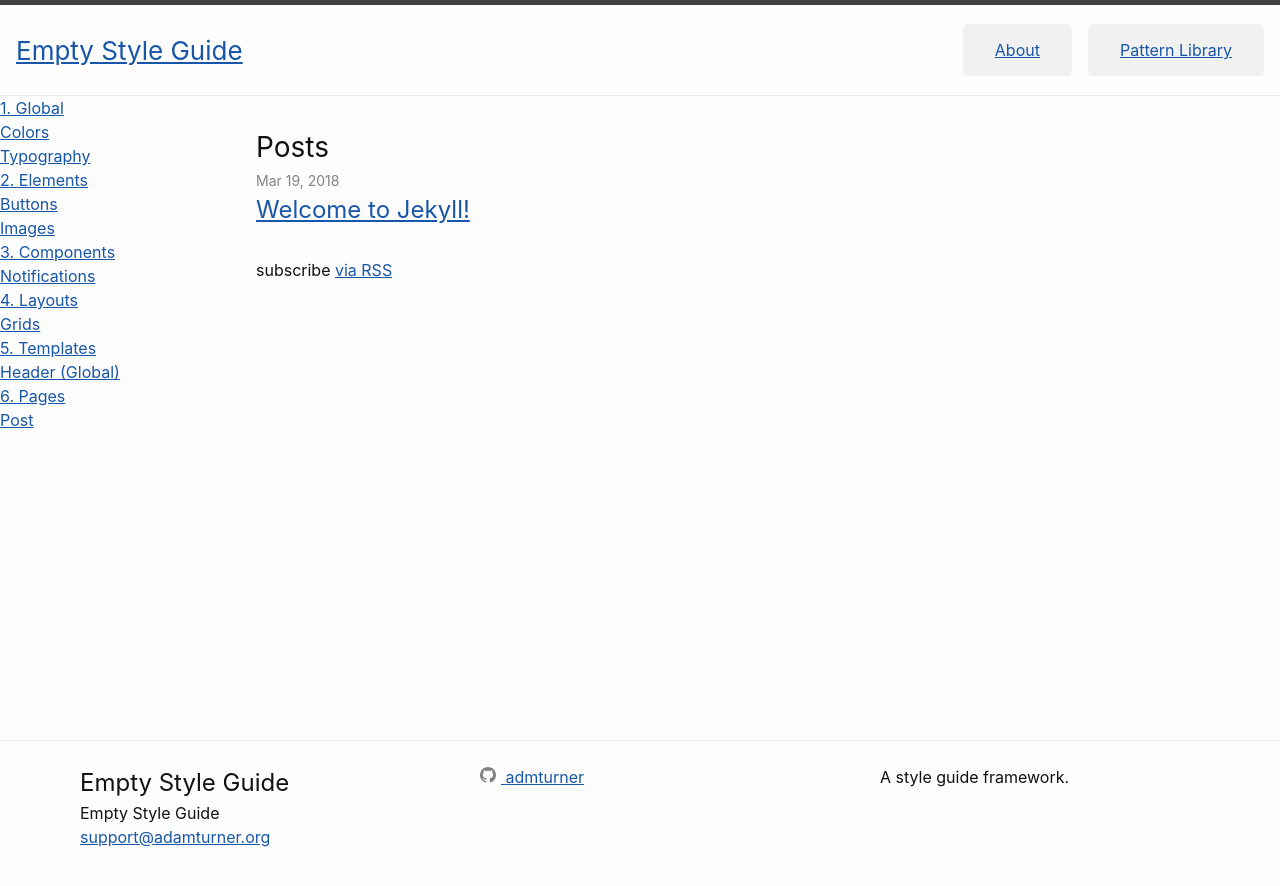
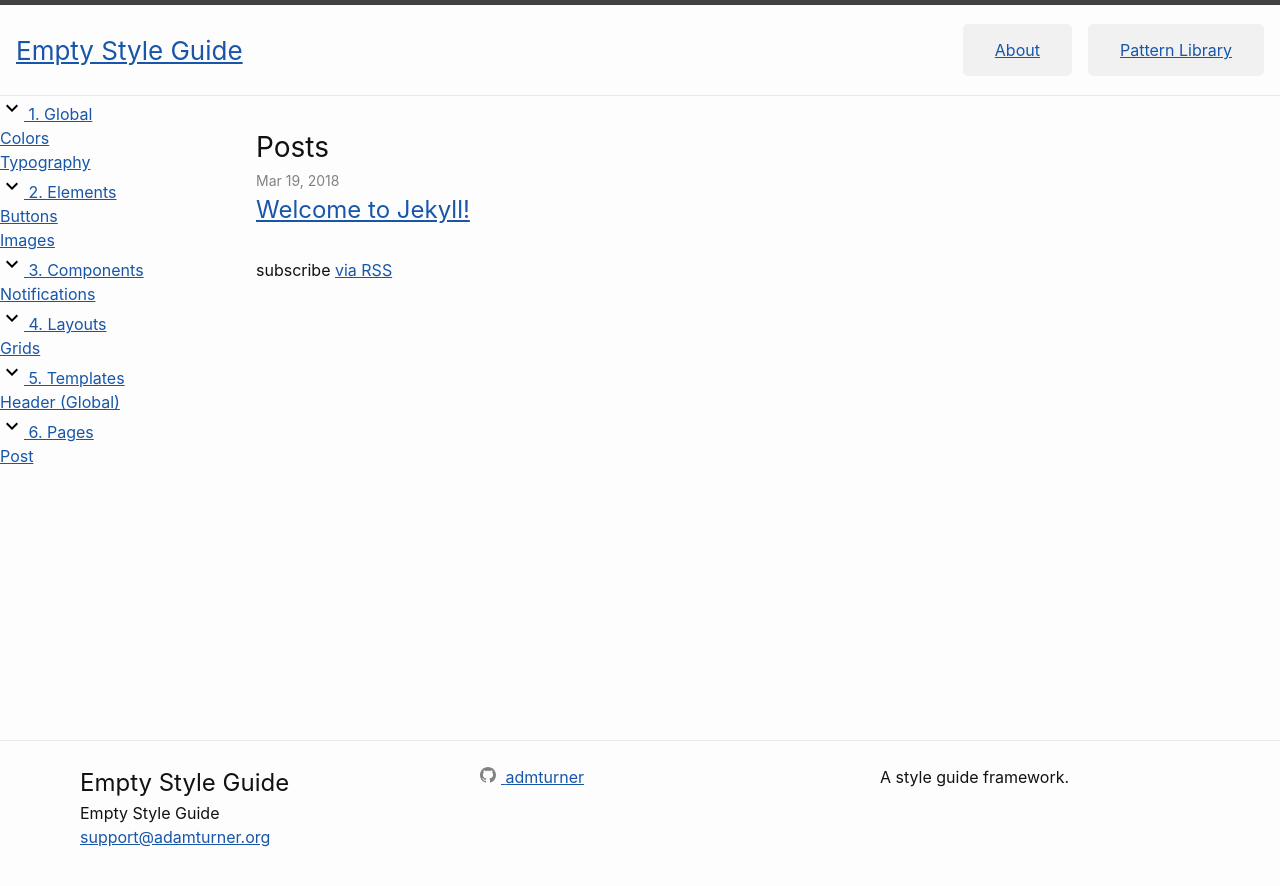
Before and after one commit to admturner/empty-style-guide, a Jekyll site: the page built from index.md, in a window 1280 px wide. Shown: the top 886 px of the page. Built offline with Jekyll 4.4.1, drawn with Linux system fonts in a browser that asks for light colours.

Commit message:
Add expand-collapse SVG icon

```diff
--- a/_includes/nav-section.html
+++ b/_includes/nav-section.html
@@ -5,7 +5,10 @@
             {%- if '' != group.name -%}
                 <li class="nav-item nav-section-title {% if group.name == page.category %}current{% endif %}">
                     {%- assign items = group.items | sort: 'order' -%}
-                    <a href="{{ items.first.url | relative_url }}">{{ group.name }}</a>
+                    <a href="{{ items.first.url | relative_url }}">
+                        <svg aria-hidden="true" class="expandable" height="24" viewBox="0 0 24 24" width="24" xmlns="http://www.w3.org/2000/svg"><path d="M16.59 8.59L12 13.17 7.41 8.59 6 10l6 6 6-6z"/></svg>
+                        {{ group.name }}
+                    </a>
                     <ul>
                         {%- for item in items -%}
                             <li class="nav-item {% if item.url == page.url %}current{% endif %}"><a href="{{ item.url | relative_url }}">{{ item.title }}</a></li>
```
